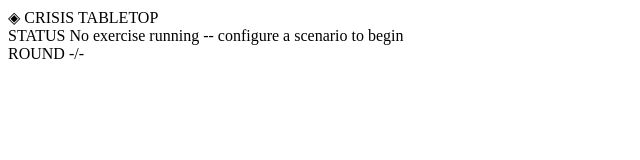
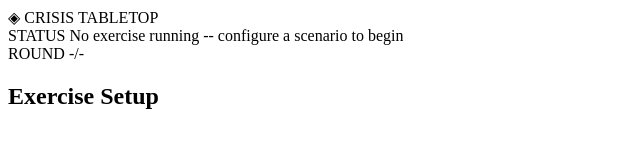
Before and after one commit to pendradragon/Crisis-Tabletop, a plain HTML site: page public/index.html in a window 1280 px wide. Shown: the whole page, without its empty margins (0-640 px from the left). Drawn offline with Linux system fonts and the light colour scheme.

Commit message:
Commit before class bc I started the panel that allows the user to start the simulation/exercise

```diff
--- a/public/index.html
+++ b/public/index.html
@@ -20,3 +20,10 @@
     </div>
     <div class="topbar-clock" id="clock">ROUND -/-</div>
 </header>
+
+<main class=" layout">
+    <!---SETUP SECTION-->
+    <section class=" panel setup-panel" id="setupPanel">
+        <h2 class="panel-title">Exercise Setup</h2>
+    </section>
+</main>
```
